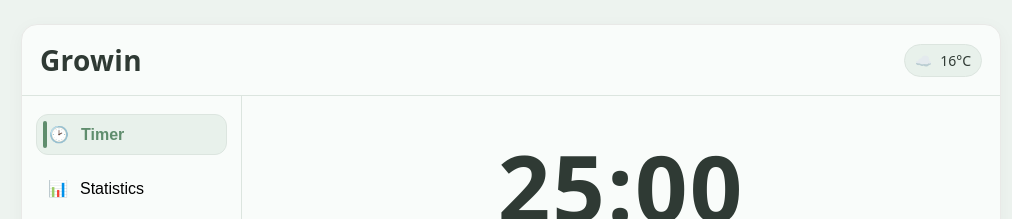
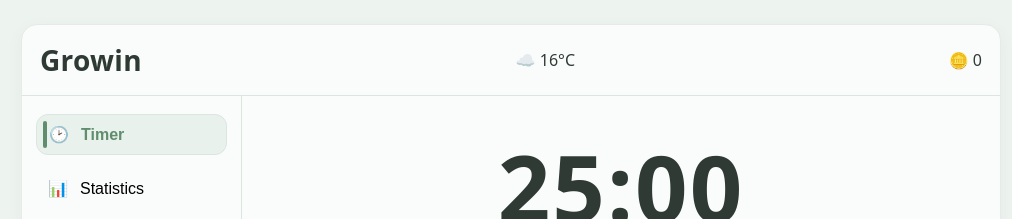
Before and after one commit to wenc15/Capstone, a website with bundled scripts: page ui/index.html in a window 1280 px wide. Shown: the top 219 px of the page, without its empty margins (129-1141 px from the left). Built offline with nearby package versions, Linux system fonts and the light colour scheme; files whose address does not match are found by name.

Commit message:
connect timer with credit system

```diff
--- a/ui/index.html
+++ b/ui/index.html
@@ -12,6 +12,7 @@
     <header class="topbar">
       <div class="brand">Growin</div>
       <div class="weather-chip">☁️ <span>16°C</span></div>
+      <div class="token-chip">🪙 <span id="tokenValue">0</span></div>
     </header>
 
     <section class="main">
--- /dev/null
+++ b/ui/js/creditsApi.js
@@ -0,0 +1,17 @@
+// 2026/1/22 created by Jingyao Sun
+// 新增内容：
+//   - 提供 Credits 点数系统的前端 API 封装。
+//   - 对接后端 CreditsController（/api/credits）。
+// =============================================================
+// 作用补充：
+//   - 作为前端获取真实 Token 点数的唯一数据入口。
+//   - 被 creditsStore 调用，用于初始化与刷新点数显示。
+
+const API_BASE = "http://localhost:5024"; // 按后端端口确认
+
+export async function getCredits() {
+  const res = await fetch(`${API_BASE}/api/credits`);
+  if (!res.ok) throw new Error("getCredits failed");
+  const data = await res.json();
+  return typeof data === "number" ? data : data.credits;
+}
--- /dev/null
+++ b/ui/js/creditsStore.js
@@ -0,0 +1,24 @@
+// 2026/1/22 created by Jingyao Sun
+// 新增内容：
+//   - 前端 Credits 状态管理模块（原生 JS）。
+//   - 提供 refreshCredits() 用于从后端同步点数。
+// =============================================================
+// 作用补充：
+//   - 作为 UI Token 显示的单一数据源。
+//   - 供 renderer.js 在 Session 成功完成时调用。
+//   - 不引入任何前端框架或状态库。
+
+import { getCredits } from "./creditsApi.js";
+
+let credits = 0;
+const listeners = [];
+
+export async function refreshCredits() {
+  credits = await getCredits();
+  listeners.forEach((fn) => fn(credits));
+}
+
+export function subscribeCredits(fn) {
+  listeners.push(fn);
+  fn(credits); // 立即推一次当前值
+}
--- a/ui/js/dom.js
+++ b/ui/js/dom.js
@@ -29,6 +29,9 @@ export function collectDom() {
   const statLastNote = document.getElementById('statLastNote');
   const chartCanvas  = document.getElementById('focusChart');
 
+  //2026/1/22 added token dom
+  const tokenValue = document.getElementById('tokenValue');
+
   return {
     // Timer
     display,
@@ -59,5 +62,8 @@ export function collectDom() {
 
     // Convenience object for stats.js
     statsEls: { statCount, statTotal, statLastNote, chartCanvas },
+
+    //token/credits
+    tokenValue,
   };
 }
--- a/ui/js/timer_ui.js
+++ b/ui/js/timer_ui.js
@@ -19,6 +19,10 @@
  * 更改start/stop按钮（startBtn/stopBtn）使timer接收来自widget的命令
  */
 
+// 1.22 edited by JS:
+// Added credits system. Session 成功完成后触发 refreshCredits()，让 Token 显示与后端 credits 实时同步。
+//受影响程序：startCountdown()，
+
 import { setFocusStatus } from './focusStatusStore.js';
 import { clampMins, fmt, showToast, notifySystem } from './utils.js';
 import { saveSession } from './storage.js';
@@ -31,6 +35,9 @@ import {
 } from './whitelist.js';
 
 import { updateSessionSummary } from './session_summary.js';
+
+import { refreshCredits } from './creditsStore.js';
+
 
 export function mountTimer(els) {
   const {
@@ -146,6 +153,12 @@ export function mountTimer(els) {
       }
 
       const data = await res.json();
+      // Credits: if backend session just completed successfully, refresh credits
+      if (prevBackendRunning && !data.isRunning && !data.isFailed) {
+        refreshCredits();
+      }
+      prevBackendRunning = !!data.isRunning;
+
 
       // 更新本地 backendFlags（监控状态）
       backendFlags.isFailed = !!data.isFailed;
@@ -310,6 +323,10 @@ export function mountTimer(els) {
   };
 
   let statusTimer = null;
+  // Credits: track backend running edge (for success completion)
+  let prevBackendRunning = false;
+
+
 
   // === Start/Stop 按钮显示控制 ===
   function setButtonsForRunning(running) {
@@ -398,6 +415,8 @@ export function mountTimer(els) {
         if (focusLast) focusLast.textContent = `${lastStartedMins} min`;
         showToast(toastEl, `Session complete: ${lastStartedMins} min ✅`);
         notifySystem('Focus session complete', `${lastStartedMins} minutes`);
+        refreshCredits(); // ✅ Session success -> update Token immediately
+
         if (viewStats && viewStats.style.display !== 'none') {
           renderStats({ els: statsEls, chartRef });
         }
--- /dev/null
+++ b/ui/js/token_ui.js
@@ -0,0 +1,22 @@
+// 2026.1.22 created by JS
+// 新增内容：
+//   - Token 显示层挂载逻辑：订阅 creditsStore 并更新 DOM。
+//   - 提供轻量视觉反馈（flash）。
+// =============================================================
+// 作用补充：
+//   - 将 Token 的 UI 更新与 renderer.js 解耦，保持入口文件简洁。
+//   - 数据请求在 creditsApi/creditsStore，UI 更新在 token_ui。
+
+import { refreshCredits, subscribeCredits } from "./creditsStore.js";
+
+export function mountToken(els) {
+  subscribeCredits((value) => {
+    if (!els.tokenValue) return;
+    els.tokenValue.textContent = String(value);
+    els.tokenValue.classList.add("flash");
+    setTimeout(() => els.tokenValue.classList.remove("flash"), 250);
+  });
+
+  // app 启动时拉一次真实后端数据
+  refreshCredits();
+}
--- a/ui/renderer.js
+++ b/ui/renderer.js
@@ -3,7 +3,6 @@ import { mountWidget } from './js/widget.js';
 import { mountTimer } from './js/timer_ui.js';
 import { mountNav } from './js/nav.js';
 import { mountPet } from './js/pet.js';
-
 
 const els = collectDom();      // ← 现在 DOM 都来自这里
 
@@ -11,3 +10,24 @@ mountWidget();
 mountTimer(els);
 mountNav(els);
 mountPet(els);
+// 2026/1/22 edited by JS:
+// 修改内容：
+//   - 引入 Credits 前端状态管理。
+//   - Token/Credits 改为动态加载，避免其加载失败导致整个 UI 入口失效。
+// =============================================================
+// 作用补充：
+//   - 即便 credits/token 报错，timer/nav/pet 仍可用；控制台给 warning 便于排查。
+
+(async () => {
+  try {
+    const [{ refreshCredits }, { mountToken }] = await Promise.all([
+      import('./js/creditsStore.js'),
+      import('./js/token_ui.js'),
+    ]);
+
+    mountToken(els);
+    refreshCredits();
+  } catch (e) {
+    console.warn('[Token] credits/token not loaded; core UI still works.', e);
+  }
+})();
--- a/ui/style.css
+++ b/ui/style.css
@@ -33,10 +33,10 @@ body{
     padding:16px 18px; border-bottom:1px solid var(--muted);
 }
 .brand{ font-size:28px; font-weight:800; letter-spacing:.3px; }
-.weather-chip{
+/* .weather-chip{
     display:inline-flex; align-items:center; gap:8px; font-size:14px;
     padding:6px 10px; background: var(--chip); border-radius: 999px; border:1px solid var(--muted);
-}
+} */
 
 .main{ display:flex; min-height:520px; }
 
```
Also changed, not shown: ui/assets/pet_idle_small.gif (added).
